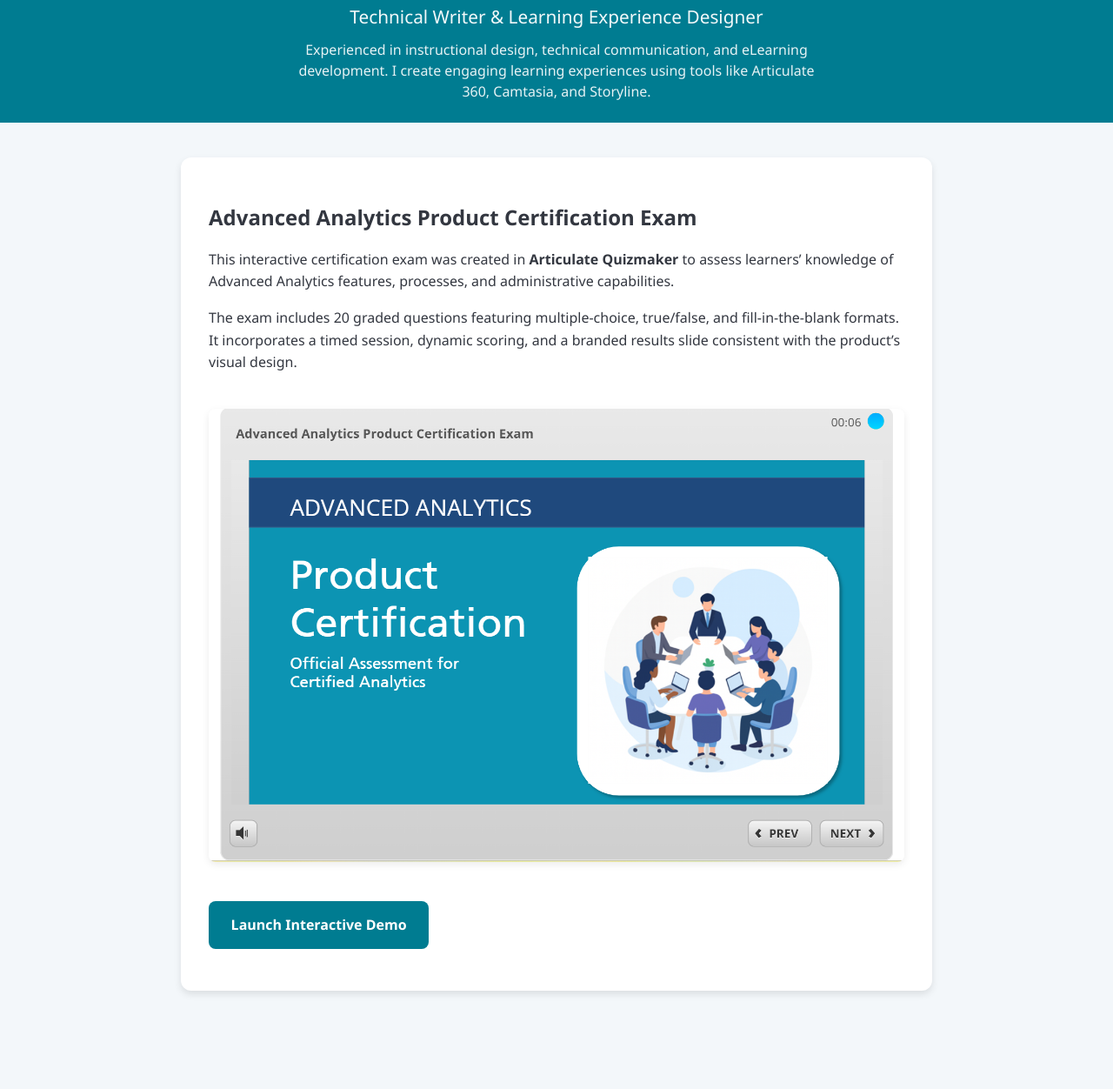
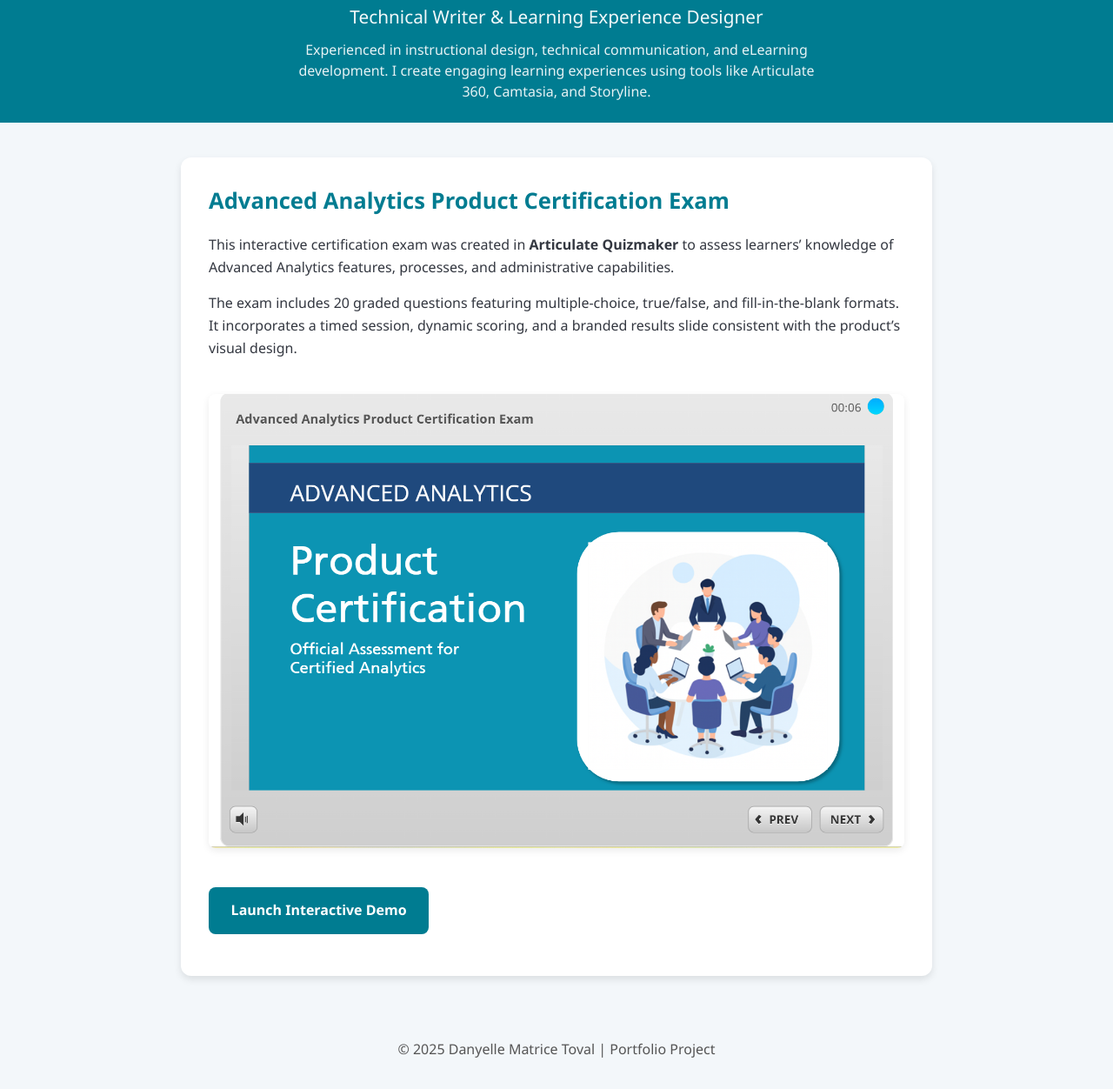
Before and after one commit to dtoval/designer-portfolio, a plain HTML site: page index.html in a window 1280 px wide. Shown: the part 91-1343 px from the top of the page at 87% size. Before the commit the page ends 1270 px from the top, so only its background shows below. Drawn offline with Linux system fonts and the light colour scheme.

Commit message:
Refactor HTML for better structure and formatting

```diff
--- a/index.html
+++ b/index.html
@@ -1,8 +1,8 @@
 <!DOCTYPE html>
 <html lang="en">
 <head>
-  <meta charset="UTF-8">
-  <meta name="viewport" content="width=device-width, initial-scale=1.0">
+  <meta charset="UTF-8" />
+  <meta name="viewport" content="width=device-width, initial-scale=1.0" />
   <title>Danyelle Matrice Toval | Advanced Analytics Certification Exam</title>
   <style>
     body {
@@ -46,7 +46,12 @@
       background-color: white;
       border-radius: 12px;
       padding: 2rem;
-      box-shadow: 0 4px 8px rgba(0,0,0,0.1);
+      box-shadow: 0 4px 8px rgba(0, 0, 0, 0.1);
+    }
+    main h2 {
+      color: #007C91;
+      font-size: 1.6rem;
+      margin-top: 0;
     }
     p {
       line-height: 1.6;
@@ -74,7 +79,14 @@
       max-width: 100%;
       border-radius: 8px;
       margin: 1.5rem 0;
-      box-shadow: 0 3px 8px rgba(0,0,0,0.08);
+      box-shadow: 0 3px 8px rgba(0, 0, 0, 0.08);
+    }
+
+    footer {
+      text-align: center;
+      padding: 1rem;
+      font-size: 0.9rem;
+      color: #555;
     }
   </style>
 </head>
@@ -101,11 +113,17 @@
       visual design.
     </p>
 
-    <img src="./img/analytics-exam-preview.jpg" alt="Analytics Exam Preview">
+    <img src="./img/analytics-exam-preview.jpg" alt="Analytics Exam Preview" />
 
     <p>
-      <a href="./demo/quiz.html" class="launch-button">Launch Interactive Demo</a>
+      <a href="https://dtoval.github.io/designer-portfolio/demo/quiz.html" class="launch-button">
+        Launch Interactive Demo
+      </a>
     </p>
   </main>
+
+  <footer>
+    <p>© 2025 Danyelle Matrice Toval | Portfolio Project</p>
+  </footer>
 </body>
 </html>
```
